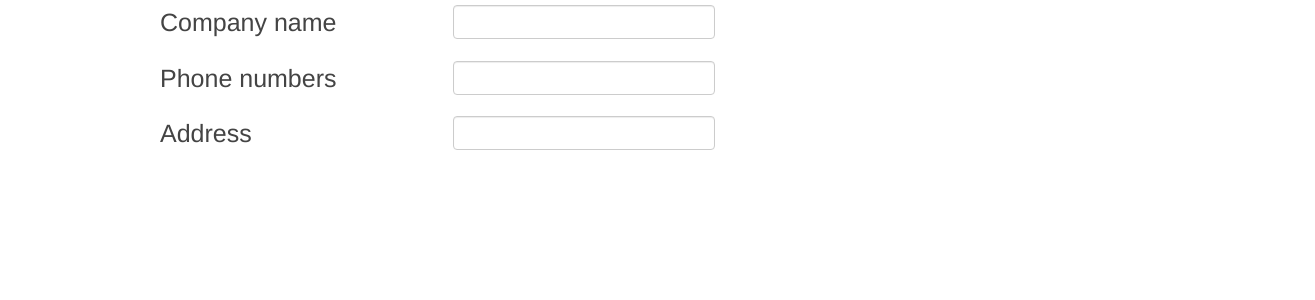
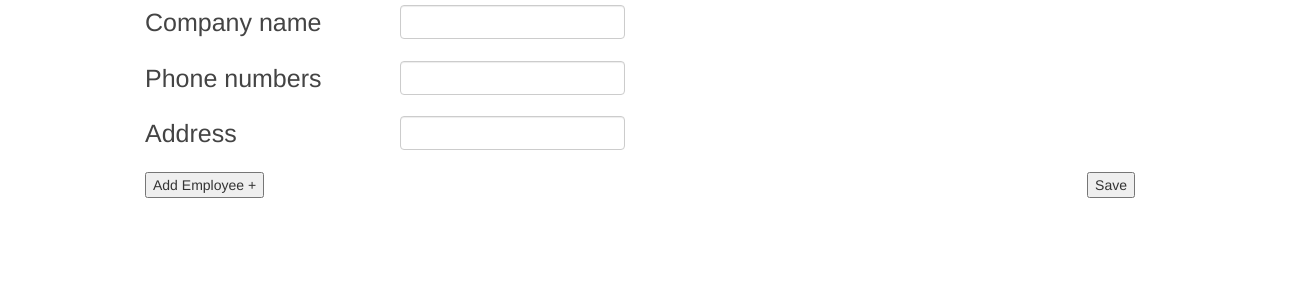
Before and after one commit to heuism/AngularFormLearning, an Angular app: page /home in a window 1280 px wide. Shown: the top 300 px of the page, 1315 px wide, since content can reach past the window. Built offline with nearby package versions, Linux system fonts and the light colour scheme.

Commit message:
[main] added check condition and so on

```diff
--- a/src/app/home/home.component.html
+++ b/src/app/home/home.component.html
@@ -1,4 +1,4 @@
-<div class="container">
+<div>
   <form>
     <!-- <div class="form-group">
     <label for="name">Company name</label>
@@ -13,6 +13,7 @@
         <input
           type="text"
           class="form-control"
+          formControlName="companyName"
           id="name"
           required
         />
@@ -25,6 +26,7 @@
           type="tel"
           class="form-control"
           id="phone"
+          formControlName="companyNumber"
           required
         />
       </div>
@@ -36,9 +38,47 @@
           type="text"
           class="form-control"
           id="address"
+          formControlName="companyAddress"
           required
         />
       </div>
     </div>
+    <div class="button-container">
+      <button type="button" (click)="addNewEmployee()">Add Employee +</button>
+      <button (click)="saveForm()">Save</button>
+    </div>
+    <div *ngIf="employees.length">
+      <div *ngFor="let employee of employees">
+        <div class="form-group row">
+          <label for="name" class="col-lg-3 col-6">Employee name</label>
+          <div class="col-lg-3 col-6">
+            <input type="text" class="form-control" id="name" required />
+          </div>
+        </div>
+        <div class="form-group row">
+          <label for="startDate" class="col-lg-3 col-6">Start Date</label>
+          <div class="col-lg-3 col-6">
+            <input type="date" class="form-control" id="startDate" #startDate />
+          </div>
+        </div>
+        <div class="form-group row">
+          <label for="endDate" class="col-lg-3 col-6">End Date</label>
+          <div class="col-lg-3 col-6">
+            <input
+              type="date"
+              class="form-control"
+              id="endDate"
+              [required]="!!startDate.value"
+            />
+          </div>
+        </div>
+        <div class="form-group row">
+          <label for="salary" class="col-lg-3 col-6">Salary</label>
+          <div class="col-lg-3 col-6">
+            <input type="text" class="form-control" id="salary" required />
+          </div>
+        </div>
+      </div>
+    </div>
   </form>
 </div>
--- a/src/app/home/home.component.scss
+++ b/src/app/home/home.component.scss
@@ -1,13 +1,11 @@
-.container {
-  // display: flex;
-  // flex-direction: column;
-  // justify-content: center;
-  // align-items: center;
-  // min-height: 100vh;
-}
-
 label {
   color: #444;
   font-weight: lighter;
   font-size: 2.5rem;
 }
+
+.button-container {
+  display: flex;
+  justify-content: space-between;
+  margin: 0 auto;
+}
--- a/src/app/home/home.component.ts
+++ b/src/app/home/home.component.ts
@@ -1,4 +1,5 @@
 import { Component } from '@angular/core';
+import { FormControl, FormGroup } from '@angular/forms';
 
 @Component({
   selector: 'app-home',
@@ -6,5 +7,26 @@ import { Component } from '@angular/core';
   styleUrls: ['./home.component.scss']
 })
 export class HomeComponent {
+  employees: Employee[];
+  companyForm: FormGroup;
+  constructor() {
+    this.employees = [];
+    this.companyForm = new FormGroup({
+      companyName: new FormControl('', { nonNullable: true }),
+      companyNumber: new FormControl('', { nonNullable: true }),
+      companyAddress: new FormControl('', { nonNullable: true }),
+    });
+  }
+  addNewEmployee() {
+    this.employees.push(new Employee());
+    console.log(this.employees);
+  }
+
+  saveForm() {
+    console.log(this.companyForm);
+  }
+}
+
+class Employee {
 
 }
```
